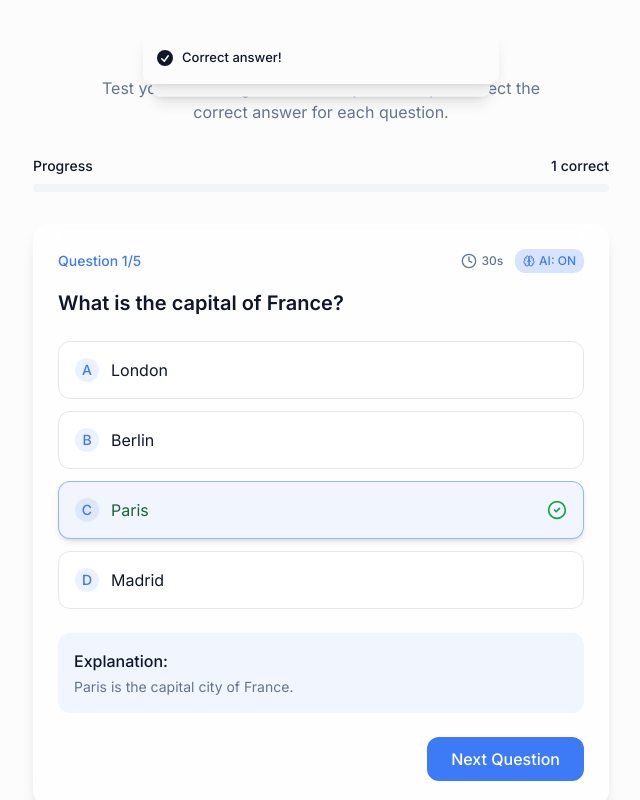
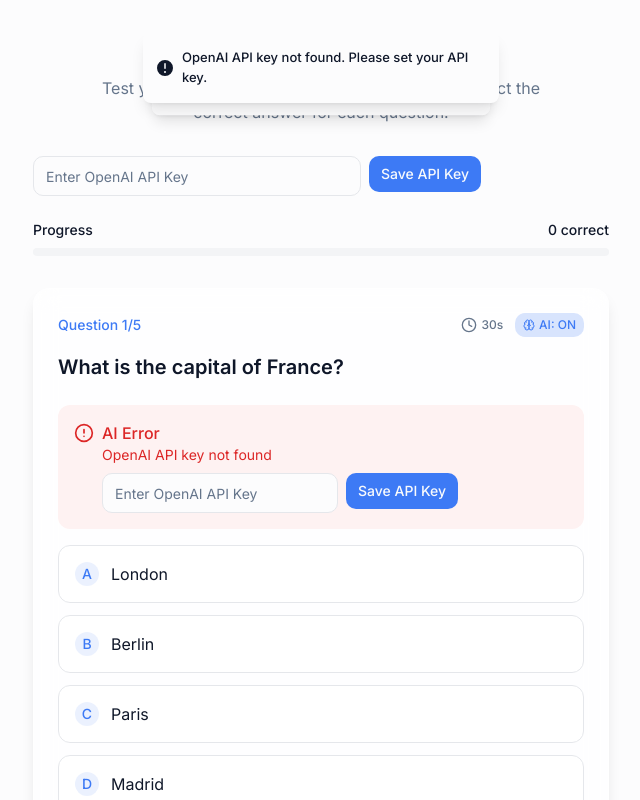
Before and after one commit to HUBSONQ/answer-harmony-quiz, a React (Vite) app: page / in a window 1280 px wide. Both pictures are taken after a click on the button "AI: OFF". Shown: the top 800 px of the page, without its empty margins (319-959 px from the left). Built offline with nearby package versions, Linux system fonts and the light colour scheme.

Commit message:
Use chat gpt
This commit uses chat gpt.

```diff
--- /dev/null
+++ b/src/components/OpenAIKeyInput.tsx
@@ -0,0 +1,73 @@
+
+import React, { useState, useEffect } from 'react';
+import { Button } from "@/components/ui/button";
+import { Input } from "@/components/ui/input";
+import { toast } from 'sonner';
+import { KeyRound } from 'lucide-react';
+
+const OpenAIKeyInput: React.FC = () => {
+  const [apiKey, setApiKey] = useState('');
+  const [isKeySet, setIsKeySet] = useState(false);
+
+  useEffect(() => {
+    // Check if the key is already set
+    const savedKey = localStorage.getItem('openai_api_key');
+    if (savedKey) {
+      setIsKeySet(true);
+    }
+  }, []);
+
+  const handleSubmit = (e: React.FormEvent) => {
+    e.preventDefault();
+    if (!apiKey.trim()) {
+      toast.error('Please enter an API key');
+      return;
+    }
+
+    // Store API key in localStorage (Note: In a production app, you'd want to store this more securely)
+    localStorage.setItem('openai_api_key', apiKey);
+    setIsKeySet(true);
+    setApiKey('');
+    toast.success('OpenAI API key saved successfully');
+  };
+
+  const handleReset = () => {
+    localStorage.removeItem('openai_api_key');
+    setIsKeySet(false);
+    toast.info('OpenAI API key removed');
+  };
+
+  if (isKeySet) {
+    return (
+      <div className="flex items-center gap-2 text-xs text-muted-foreground">
+        <KeyRound className="w-3 h-3" />
+        <span>API Key Set</span>
+        <Button
+          variant="ghost"
+          size="sm"
+          onClick={handleReset}
+          className="h-6 px-2 text-xs"
+        >
+          Reset
+        </Button>
+      </div>
+    );
+  }
+
+  return (
+    <form onSubmit={handleSubmit} className="flex flex-col md:flex-row gap-2 w-full max-w-md">
+      <Input
+        type="password"
+        value={apiKey}
+        onChange={(e) => setApiKey(e.target.value)}
+        placeholder="Enter OpenAI API Key"
+        className="flex-1"
+      />
+      <Button type="submit" size="sm">
+        Save API Key
+      </Button>
+    </form>
+  );
+};
+
+export default OpenAIKeyInput;
--- a/src/components/QuizCard.tsx
+++ b/src/components/QuizCard.tsx
@@ -1,8 +1,9 @@
 
 import React, { useEffect } from 'react';
 import { motion } from 'framer-motion';
-import { CheckCircle2, XCircle, Clock, Brain } from 'lucide-react';
+import { CheckCircle2, XCircle, Clock, Brain, AlertCircle } from 'lucide-react';
 import { useQuiz } from '../contexts/QuizContext';
+import OpenAIKeyInput from './OpenAIKeyInput';
 
 const QuizCard: React.FC = () => {
   const { state, selectAnswer, revealAnswer, nextQuestion, toggleAutoAnswer } = useQuiz();
@@ -13,7 +14,9 @@ const QuizCard: React.FC = () => {
     isAnswerRevealed,
     isAnswerCorrect,
     isQuizComplete,
-    autoAnswerMode
+    autoAnswerMode,
+    aiThinking,
+    aiError
   } = state;
 
   const currentQuestion = questions[currentQuestionIndex];
@@ -68,6 +71,23 @@ const QuizCard: React.FC = () => {
         <h3 className="text-xl font-semibold mb-1">{currentQuestion.question}</h3>
       </div>
 
+      {aiError && (
+        <motion.div
+          initial={{ opacity: 0, height: 0 }}
+          animate={{ opacity: 1, height: 'auto' }}
+          className="bg-red-50 text-red-600 p-4 rounded-xl mb-4 flex items-start gap-2"
+        >
+          <AlertCircle className="w-5 h-5 mt-0.5 flex-shrink-0" />
+          <div>
+            <p className="font-medium">AI Error</p>
+            <p className="text-sm">{aiError}</p>
+            <div className="mt-2">
+              <OpenAIKeyInput />
+            </div>
+          </div>
+        </motion.div>
+      )}
+
       <div className="space-y-3 mb-6">
         {currentQuestion.options.map((option, index) => (
           <motion.button
@@ -76,10 +96,11 @@ const QuizCard: React.FC = () => {
             className={`answer-option w-full text-left p-4 rounded-xl
                       ${selectedAnswerIndex === index ? 'selected' : ''}
                       ${isAnswerRevealed && index === currentQuestion.correctAnswerIndex ? 'correct' : ''}
-                      ${isAnswerRevealed && selectedAnswerIndex === index && index !== currentQuestion.correctAnswerIndex ? 'incorrect' : ''}`}
-            whileHover={{ scale: isAnswerRevealed || autoAnswerMode ? 1 : 1.01 }}
-            whileTap={{ scale: isAnswerRevealed || autoAnswerMode ? 1 : 0.99 }}
-            disabled={isAnswerRevealed || autoAnswerMode}
+                      ${isAnswerRevealed && selectedAnswerIndex === index && index !== currentQuestion.correctAnswerIndex ? 'incorrect' : ''}
+                      ${aiThinking ? 'opacity-70 cursor-not-allowed' : ''}`}
+            whileHover={{ scale: isAnswerRevealed || autoAnswerMode || aiThinking ? 1 : 1.01 }}
+            whileTap={{ scale: isAnswerRevealed || autoAnswerMode || aiThinking ? 1 : 0.99 }}
+            disabled={isAnswerRevealed || autoAnswerMode || aiThinking}
           >
             <div className="flex items-center justify-between">
               <span className="flex items-center">
@@ -112,17 +133,24 @@ const QuizCard: React.FC = () => {
         </motion.div>
       )}
 
+      {aiThinking && (
+        <div className="flex items-center justify-center py-3 mb-6">
+          <div className="animate-spin rounded-full h-6 w-6 border-b-2 border-primary"></div>
+          <span className="ml-3 text-sm font-medium">ChatGPT is thinking...</span>
+        </div>
+      )}
+
       <div className="flex justify-end">
         {!isAnswerRevealed ? (
           <motion.button
             onClick={handleCheckAnswer}
             className={`px-6 py-2.5 rounded-lg font-medium transition-all
-                      ${selectedAnswerIndex !== null && !autoAnswerMode
+                      ${selectedAnswerIndex !== null && !autoAnswerMode && !aiThinking
                         ? 'bg-primary text-white hover:bg-primary/90'
                         : 'bg-muted text-muted-foreground cursor-not-allowed'}`}
-            whileHover={{ scale: selectedAnswerIndex !== null && !autoAnswerMode ? 1.02 : 1 }}
-            whileTap={{ scale: selectedAnswerIndex !== null && !autoAnswerMode ? 0.98 : 1 }}
-            disabled={selectedAnswerIndex === null || autoAnswerMode}
+            whileHover={{ scale: selectedAnswerIndex !== null && !autoAnswerMode && !aiThinking ? 1.02 : 1 }}
+            whileTap={{ scale: selectedAnswerIndex !== null && !autoAnswerMode && !aiThinking ? 0.98 : 1 }}
+            disabled={selectedAnswerIndex === null || autoAnswerMode || aiThinking}
           >
             Check Answer
           </motion.button>
--- a/src/contexts/QuizContext.tsx
+++ b/src/contexts/QuizContext.tsx
@@ -2,6 +2,7 @@
 import React, { createContext, useContext, useReducer, ReactNode, useEffect } from 'react';
 import { QuizState, QuizAction, QuizQuestion } from '../types/quiz';
 import { toast } from 'sonner';
+import { OpenAIService } from '../services/openai';
 
 const initialState: QuizState = {
   questions: [],
@@ -14,6 +15,8 @@ const initialState: QuizState = {
   isQuizComplete: false,
   loading: false,
   autoAnswerMode: false,
+  aiThinking: false,
+  aiError: null,
 };
 
 function quizReducer(state: QuizState, action: QuizAction): QuizState {
@@ -54,6 +57,7 @@ function quizReducer(state: QuizState, action: QuizAction): QuizState {
         isAnswerRevealed: false,
         isAnswerCorrect: null,
         isQuizComplete: isComplete,
+        aiError: null,
       };
     case 'RESET_QUIZ':
       return {
@@ -78,6 +82,17 @@ function quizReducer(state: QuizState, action: QuizAction): QuizState {
       return {
         ...state,
         autoAnswerMode: !state.autoAnswerMode,
+        aiError: null,
+      };
+    case 'SET_AI_THINKING':
+      return {
+        ...state,
+        aiThinking: action.payload,
+      };
+    case 'SET_AI_ERROR':
+      return {
+        ...state,
+        aiError: action.payload,
       };
     default:
       return state;
@@ -104,24 +119,53 @@ export const QuizProvider: React.FC<{ children: ReactNode }> = ({ children }) =>
     if (state.autoAnswerMode && !state.isAnswerRevealed && state.questions.length > 0 && !state.isQuizComplete) {
       const currentQuestion = state.questions[state.currentQuestionIndex];
 
-      // Add a slight delay to make it look like it's "thinking"
-      const timer = setTimeout(() => {
-        // Auto-select the correct answer
-        dispatch({ type: 'SELECT_ANSWER', payload: currentQuestion.correctAnswerIndex });
+      // Set AI thinking state to display loading indicator
+      dispatch({ type: 'SET_AI_THINKING', payload: true });
 
-        // After another short delay, reveal the answer
-        const revealTimer = setTimeout(() => {
+      // Ask ChatGPT for the answer
+      const getAIAnswer = async () => {
+        try {
+          // Check if we have an API key
+          const apiKey = localStorage.getItem('openai_api_key');
+          if (!apiKey) {
+            dispatch({ type: 'SET_AI_ERROR', payload: 'OpenAI API key not found' });
+            dispatch({ type: 'SET_AI_THINKING', payload: false });
+            toast.error('OpenAI API key not found. Please set your API key.');
+            return;
+          }
+
+          // Use OpenAI to get the answer
+          const aiAnswerIndex = await OpenAIService.getAnswerForQuestion(
+            currentQuestion.question,
+            currentQuestion.options
+          );
+
+          // Auto-select the AI's answer
+          dispatch({ type: 'SELECT_ANSWER', payload: aiAnswerIndex });
+
+          // After a short delay, reveal the answer
+          setTimeout(() => {
             dispatch({ type: 'REVEAL_ANSWER' });
 
             // After another delay, move to the next question
-          const nextTimer = setTimeout(() => {
+            setTimeout(() => {
               dispatch({ type: 'NEXT_QUESTION' });
-          }, 1500);
+            }, 2000);
 
-          return () => clearTimeout(nextTimer);
+            // Reset AI thinking state
+            dispatch({ type: 'SET_AI_THINKING', payload: false });
           }, 1000);
+        } catch (error) {
+          console.error('Error getting AI answer:', error);
+          dispatch({ type: 'SET_AI_ERROR', payload: error instanceof Error ? error.message : 'Error connecting to OpenAI' });
+          dispatch({ type: 'SET_AI_THINKING', payload: false });
+          toast.error('Failed to get answer from ChatGPT');
+        }
+      };
 
-        return () => clearTimeout(revealTimer);
+      // Add a slight delay to make it look like it's "thinking"
+      const timer = setTimeout(() => {
+        getAIAnswer();
       }, 1000);
 
       return () => clearTimeout(timer);
--- a/src/pages/Index.tsx
+++ b/src/pages/Index.tsx
@@ -7,6 +7,7 @@ import QuizProgress from '../components/QuizProgress';
 import QuizComplete from '../components/QuizComplete';
 import QuizLoader from '../components/QuizLoader';
 import QuizHeader from '../components/QuizHeader';
+import OpenAIKeyInput from '../components/OpenAIKeyInput';
 
 const QuizContent = () => {
   const { state, loadQuestions } = useQuiz();
@@ -19,6 +20,10 @@ const QuizContent = () => {
   return (
     <div className="min-h-screen flex flex-col items-center justify-center p-4 md:p-8">
       <QuizHeader />
+
+      <div className="w-full max-w-xl mx-auto mb-6">
+        <OpenAIKeyInput />
+      </div>
 
       <AnimatePresence mode="wait">
         {loading ? (
--- /dev/null
+++ b/src/services/openai.ts
@@ -0,0 +1,85 @@
+
+interface OpenAIMessage {
+  role: 'system' | 'user' | 'assistant';
+  content: string;
+}
+
+interface OpenAIResponse {
+  choices: {
+    message: {
+      content: string;
+    };
+  }[];
+}
+
+/**
+ * Service for interacting with the OpenAI API
+ */
+export const OpenAIService = {
+  /**
+   * Ask a question to ChatGPT
+   *
+   * @param question The quiz question
+   * @param options The available answer options
+   * @returns The index of the answer ChatGPT thinks is correct
+   */
+  async getAnswerForQuestion(question: string, options: string[]): Promise<number> {
+    try {
+      // Check if API key is available
+      const apiKey = localStorage.getItem('openai_api_key');
+      if (!apiKey) {
+        throw new Error('OpenAI API key not found');
+      }
+
+      const messages: OpenAIMessage[] = [
+        {
+          role: 'system',
+          content: 'You are helping answer a multiple-choice quiz question. Respond ONLY with the letter (A, B, C, or D) of the answer you think is correct. Do not explain your reasoning.'
+        },
+        {
+          role: 'user',
+          content: `Question: ${question}\n\nOptions:\nA: ${options[0]}\nB: ${options[1]}\nC: ${options[2]}\nD: ${options[3]}`
+        }
+      ];
+
+      console.log('Sending request to OpenAI:', messages);
+
+      const response = await fetch('https://api.openai.com/v1/chat/completions', {
+        method: 'POST',
+        headers: {
+          'Content-Type': 'application/json',
+          'Authorization': `Bearer ${apiKey}`
+        },
+        body: JSON.stringify({
+          model: 'gpt-4o-mini',
+          messages,
+          temperature: 0.3,
+          max_tokens: 10
+        })
+      });
+
+      if (!response.ok) {
+        const error = await response.json();
+        console.error('OpenAI API error:', error);
+        throw new Error(error.error?.message || 'Error connecting to OpenAI');
+      }
+
+      const data = await response.json() as OpenAIResponse;
+      const answer = data.choices[0]?.message?.content?.trim().toUpperCase() || '';
+      console.log('ChatGPT answer:', answer);
+
+      // Convert letter (A, B, C, D) to index (0, 1, 2, 3)
+      if (answer.startsWith('A')) return 0;
+      if (answer.startsWith('B')) return 1;
+      if (answer.startsWith('C')) return 2;
+      if (answer.startsWith('D')) return 3;
+
+      // If we couldn't parse the answer, return a random index as fallback
+      console.warn('Could not parse ChatGPT answer, returning random answer');
+      return Math.floor(Math.random() * options.length);
+    } catch (error) {
+      console.error('Error getting answer from ChatGPT:', error);
+      throw error;
+    }
+  }
+};
--- a/src/types/quiz.ts
+++ b/src/types/quiz.ts
@@ -18,6 +18,8 @@ export interface QuizState {
   isQuizComplete: boolean;
   loading: boolean;
   autoAnswerMode: boolean;
+  aiThinking: boolean;
+  aiError: string | null;
 }
 
 export type QuizAction =
@@ -27,4 +29,6 @@ export type QuizAction =
   | { type: 'RESET_QUIZ' }
   | { type: 'SET_QUESTIONS'; payload: QuizQuestion[] }
   | { type: 'SET_LOADING'; payload: boolean }
-  | { type: 'TOGGLE_AUTO_ANSWER' };
+  | { type: 'TOGGLE_AUTO_ANSWER' }
+  | { type: 'SET_AI_THINKING'; payload: boolean }
+  | { type: 'SET_AI_ERROR'; payload: string | null };
```
Lines whose indentation alone changed are shown as unchanged.
